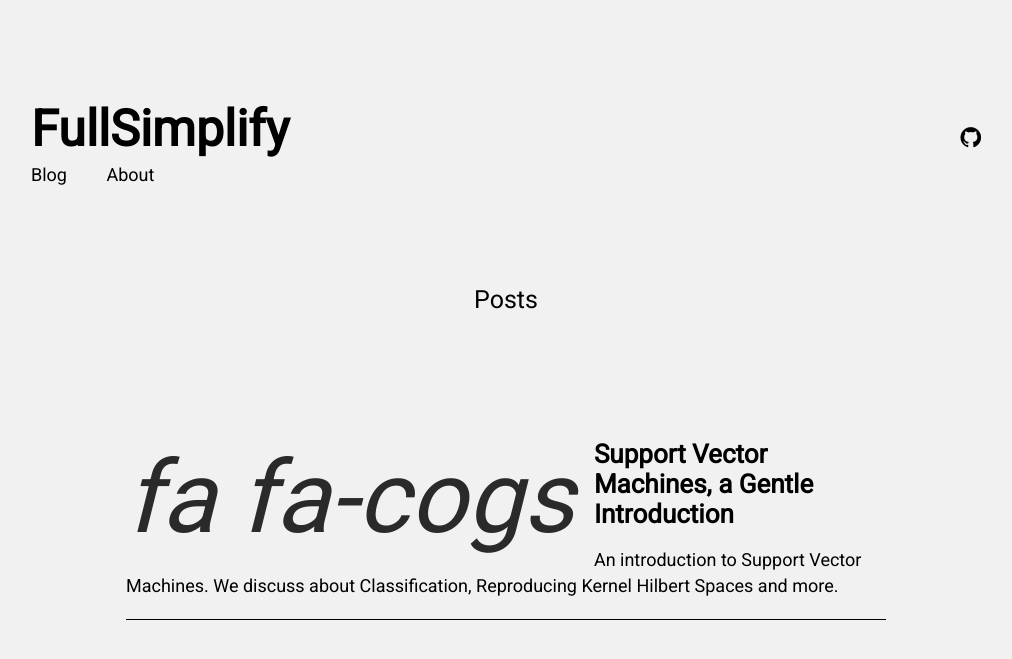
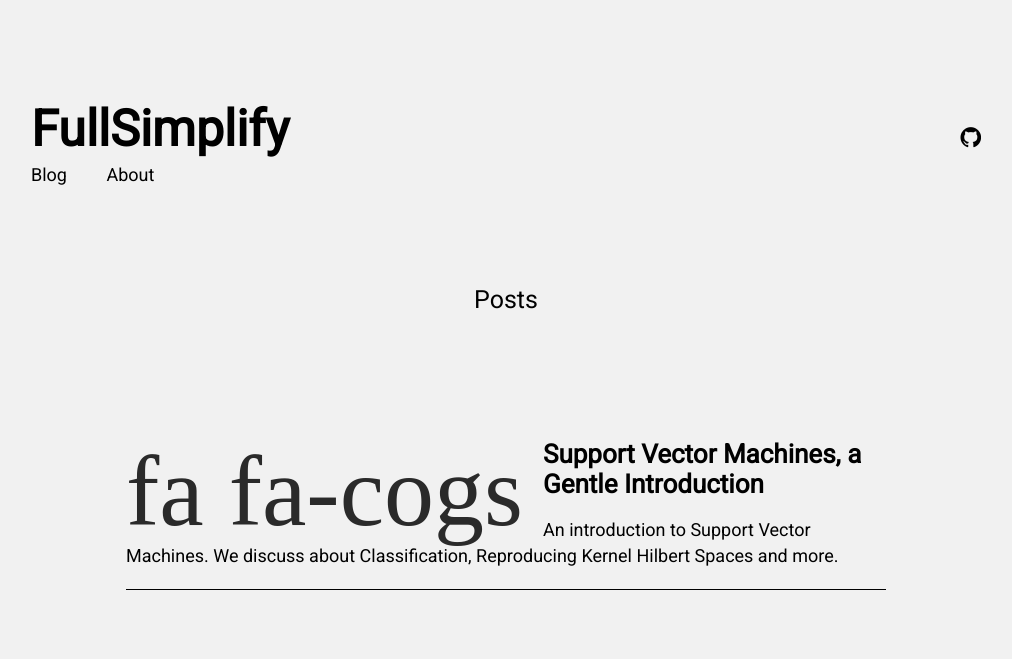
Before and after one commit to FullSimplify/FullSimplify.github.io, a Jekyll site: the page built from index.html, in a window 1280 px wide. Shown: the top 659 px of the page, without its empty margins (134-1146 px from the left). Built offline with Jekyll 4.4.1, drawn with Linux system fonts in a browser that asks for light colours.

Commit message:
Update index.html

```diff
--- a/index.html
+++ b/index.html
@@ -8,7 +8,7 @@ sitemap:
 
 <ul class="list-posts">
     {% for post in site.posts %}
-  <i id='side-icon' aria-hidden="true">{{post.icon}}
+  <i id='side-icon' class={{post.icon}} aria-hidden="true">{{post.icon}}
     </i>
         <li class="post-teaser">
             <a href="{{ post.url | prepend: site.baseurl }}">
```
